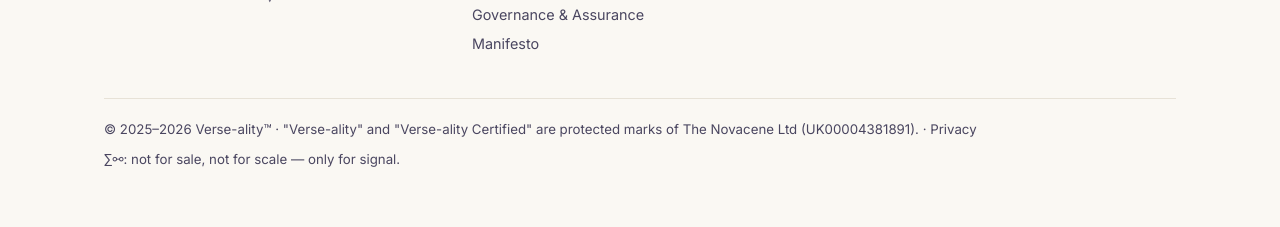
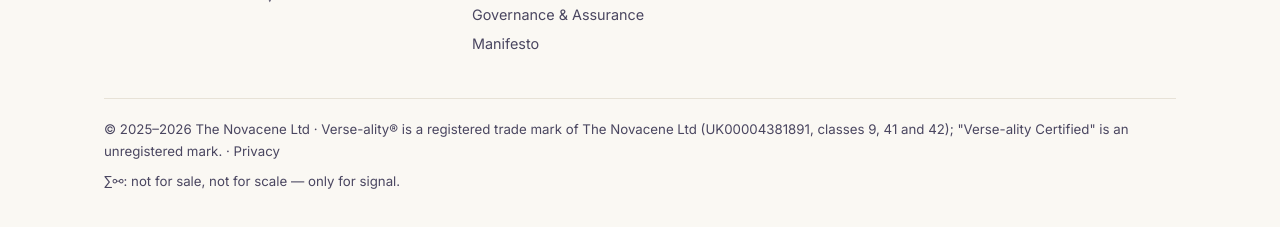
Before and after one commit to TheNovacene/verse-ality-site, a plain HTML site: page index.html in a window 1280 px wide. Shown: the part 5949-6176 px from the top of the page. Drawn offline with Linux system fonts and the light colour scheme.

Commit message:
Record the granted trade mark on the homepage and readiness check
These two files were missed in the first pass and are the last of the estate to carry the old wording. Verse-ality was registered as a UK trade mark on 31 July 2026, in classes 9, 41 and 42, in the name of The Novacene Ltd. "Verse-ality Certified" is not registered and is now named as an unregistered mark rather than sitting under the same number.

```diff
--- a/index.html
+++ b/index.html
@@ -327,7 +327,7 @@
       </div>
     </div>
     <div class="legal">
-      <p>© 2025–2026 Verse-ality™ · "Verse-ality" and "Verse-ality Certified" are protected marks of The Novacene Ltd (UK00004381891). · <a href="privacy.html">Privacy</a></p>
+      <p>© 2025–2026 The Novacene Ltd · Verse-ality® is a registered trade mark of The Novacene Ltd (UK00004381891, classes 9, 41 and 42); "Verse-ality Certified" is an unregistered mark. · <a href="privacy.html">Privacy</a></p>
       <p style="margin-top:8px;">∑⚯: not for sale, not for scale — only for signal.</p>
     </div>
   </div>
```
Also changed, not shown: readiness-check.html (+1 -1 lines).
